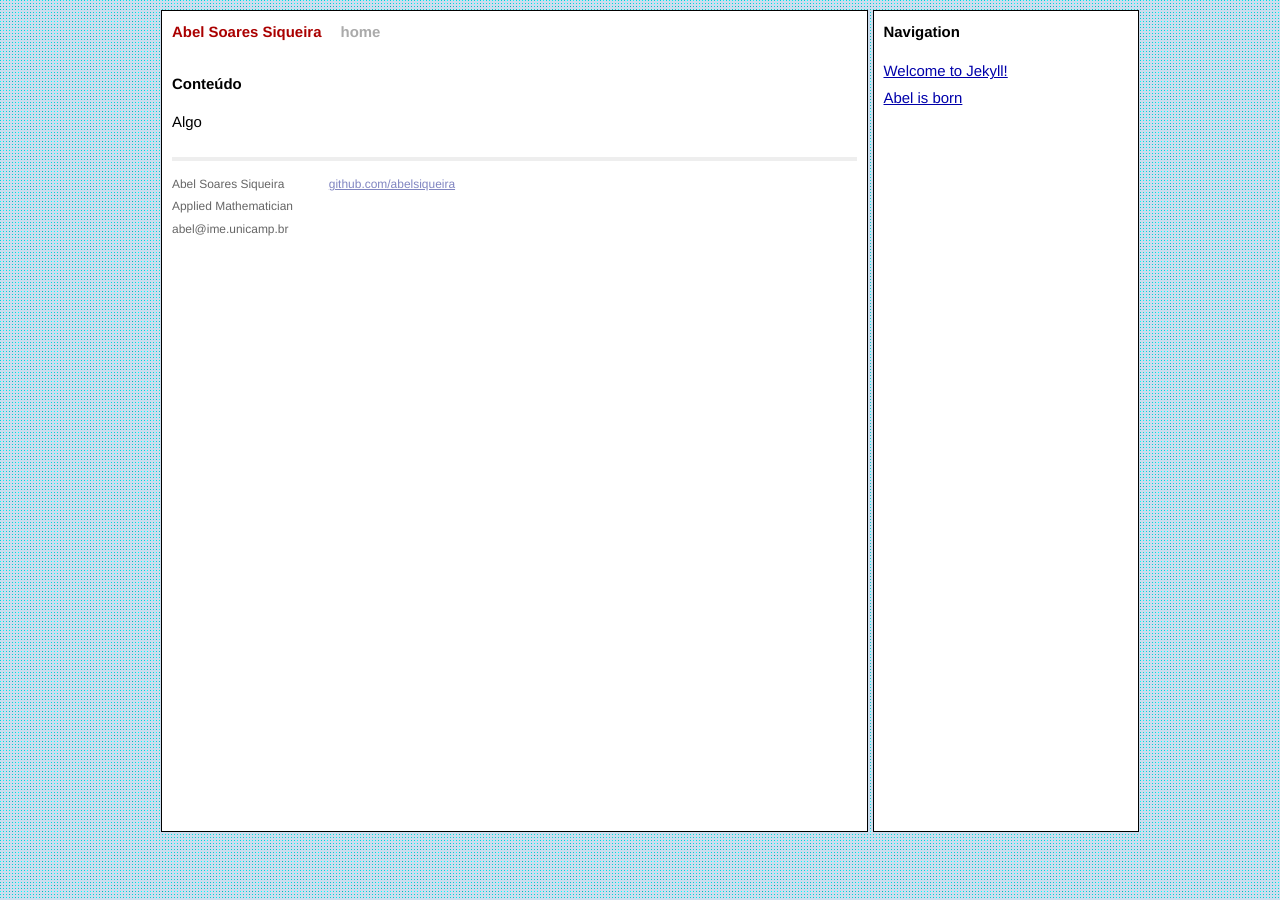
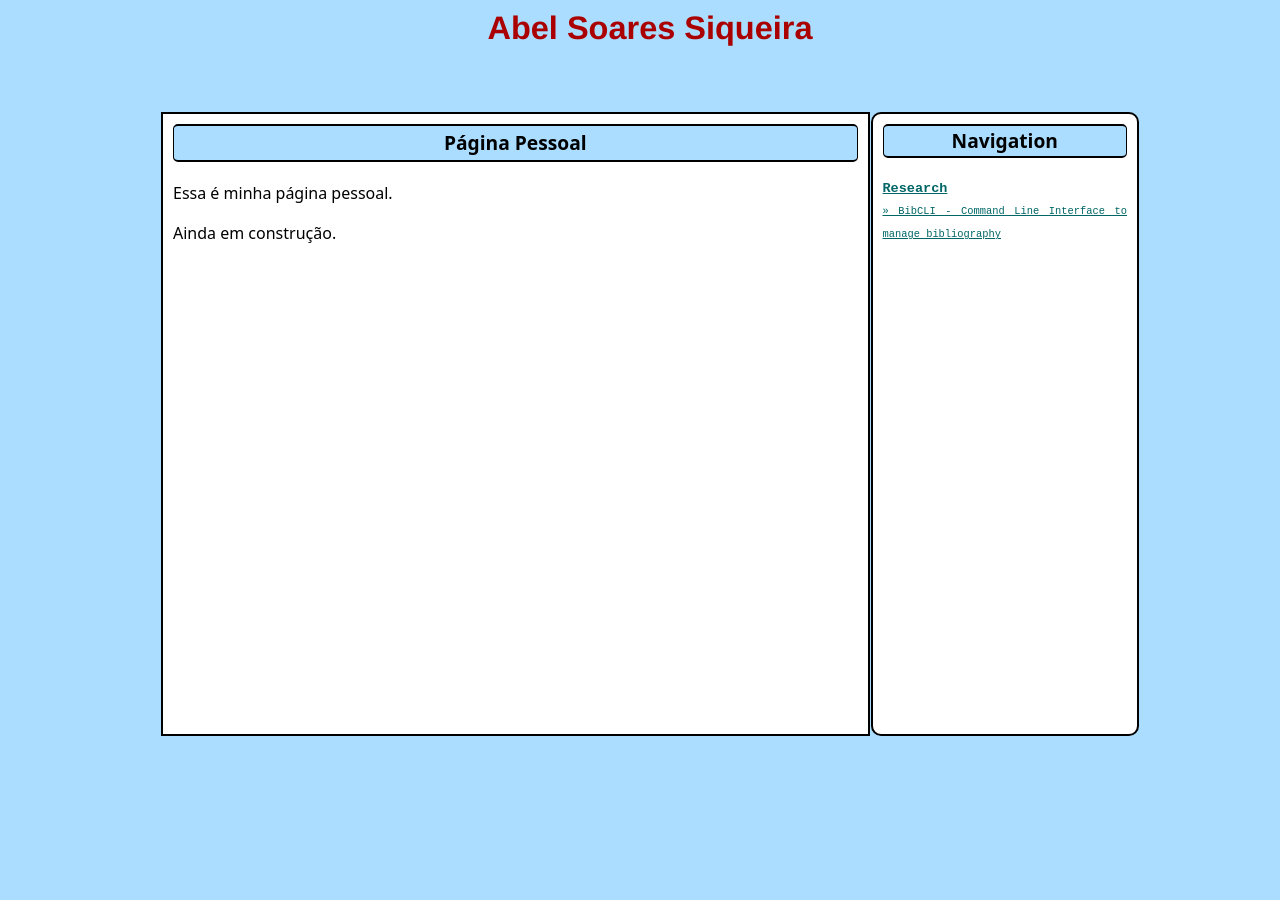
Before and after one commit to abelsiqueira/abelsiqueira.github.io-old, a Jekyll site: the page built from index.html, in a window 1280 px wide. Built offline with Jekyll 4.4.1, drawn with Linux system fonts in a browser that asks for light colours; Markdown is read by kramdown in place of the engine named in the settings.

Commit message:
Refactor personal page

```diff
--- a/_layouts/default.html
+++ b/_layouts/default.html
@@ -11,49 +11,38 @@
 
   <!-- Custom CSS -->
   <link rel="stylesheet" href="/css/main.css">
+</head>
 
-    </head>
 <body>
-
 <div class="container">
-        <div class="site">
   <div class="header">
     <h1 class="title"><a href="/">{{ site.name }}</a></h1>
-            <a class="extra" href="/">home</a>
   </div>
-
+  <div class="left">
     {{ content }}
-
-          <div class="footer">
-            <div class="contact">
-              <p>
-                Abel Soares Siqueira<br />
-                Applied Mathematician<br />
-                abel@ime.unicamp.br
-              </p>
   </div>
-            <div class="contact">
-              <p>
-                <a
-                  href="https://github.com/abelsiqueira">github.com/abelsiqueira</a><br />
-              </p>
-            </div>
-          </div>
-        </div>
-
   <div class="sidebar">
-          <div>
     <h1> Navigation </h1>
     <ul class="posts">
-            {% for post in site.posts %}
-              <li>
-                <a href="{{ post.url }}">{{ post.title }}</a>
+      {% for category in site.categories %}
+      <li class="posttitle">
+        <h2> <a href="/{{ category | first }}.html">
+            {{ category | first | capitalize }}
+        </a> </h2>
+      <ul class="posts">
+        {% for posts in category %}
+          {% for post in posts %}
+            {% if post.url %}
+              <a href="{{ post.url }}"> &raquo; {{ post.title }} </a>
+            {% endif %}
+          {% endfor %}
+        {% endfor %}
+      </ul>
       </li>
       {% endfor %}
     </ul>
   </div>
 </div>
-      </div>
 
 </body>
 </html>
--- a/_layouts/post.html
+++ b/_layouts/post.html
@@ -1,9 +1,9 @@
 ---
 layout: default
 ---
-<h2>{{ page.title }}</h2>
-<p class="meta">{{ date_to_string }}</p>
+<h1>{{ page.title }}</h1>
 
 <div class="post">
 {{ content }}
 </div>
+<p class="meta">{{ page.date | date_to_string }}</p>
--- a/css/main.css
+++ b/css/main.css
@@ -13,8 +13,7 @@
 html, body { height: 100%; }
 
 body {
-  background-color: #cde;
-  background-image: url(/assets/body_back.png);
+  background-color: #adf;
   font: 13.34px Helvetica, Arial, sans-serif;
   font-size: small;
   text-align: center;
@@ -58,12 +57,10 @@ a:visited { color: #0aa; }
 /*
 /*****************************************************************************/
 
-.site, .sidebar {
-  background-color: #fff;
-  font-size: 115%;
+.left, .sidebar {
   text-align: justify;
+  font-size: medium;
   line-height: 1.5em;
-  border: 1px solid black;
 }
 
 .header a {
@@ -162,24 +159,76 @@ a:visited { color: #0aa; }
   background-color: #333;
 }
 
-.site {
+.container {
+  width: 100%;
+  max-width: 978px;
+  min-height: 800px;
+  padding: 10px;
+  margin: 0;
+}
+
+.header {
+  font-size: 2.5em;
+  padding: 0px;
+}
+
+.left {
+  font-family: sans;
+  background-color: #fff;
+  float: left;
   width: 70%;
   padding: 10px;
-  float: left;
-  min-height: 800px;
+  min-height: 600px;
+  border: 2px solid black;
 }
 
 .sidebar {
+  font-family: monospace;
   float: right;
-  width: 25%;
+  width: auto;
+  max-width: 25%;
   padding: 10px;
-  min-height: 800px;
+  height: 100%;
+  min-height: 600px;
+  border: 2px solid black;
+  border-radius: 10px;
+  background-color: #fff;
 }
 
-.container {
-  float: left;
-  width: 100%;
-  max-width: 978px;
-  padding: 10px;
-  margin: 0 auto;
+.left h1, .sidebar h1 {
+  font-family: sans;
+  font-size: 1.2em;
+  text-align: center;
+  border: 1px solid black;
+  border-width: 2px 1px;
+  border-radius: 5px;
+  background-color: #adf;
+  padding: 5px 30px;
 }
+
+.sidebar h2 {
+  font-size: 1.3em;
+}
+
+.posts li a {
+  font-size: 0.8em;
+  color: #066;
+}
+
+.post {
+  font-size: 1.0em;
+}
+
+.meta {
+  font-family: monospace;
+  font-size: 1.2em;
+  text-align: right;
+}
+
+.excerpt {
+  font-size: 0.7em;
+  padding: 0px 1.2em;
+  border-left: 2px solid #adf;
+  border-radius: 0px 30px;
+  color: #999;
+}
--- a/index.html
+++ b/index.html
@@ -3,7 +3,7 @@ layout: default
 title: Abel Soares Siqueira
 ---
 
-<div id="home">
-  <h1>Conteúdo</h1>
-  Algo
-</div>
+<h1>Página Pessoal</h1>
+
+<p> Essa é minha página pessoal. </p>
+<p> Ainda em construção. </p>
```
Also changed, not shown: _posts/1986-10-07-abel-is-born.markdown (deleted, +0 -8 lines), _posts/2014-02-10-welcome-to-jekyll.markdown (deleted, +0 -24 lines), _posts/2014-06-04-bibcli.markdown (added, +23 -0 lines), research.html (added, +18 -0 lines). Lines whose indentation alone changed are shown as unchanged.
